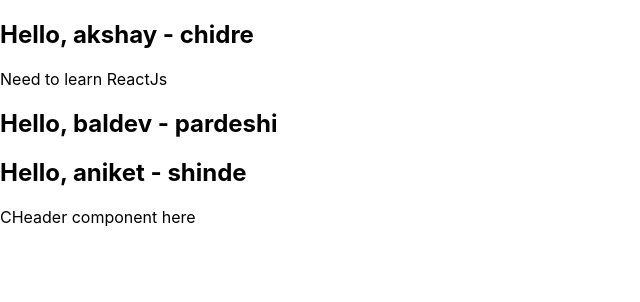
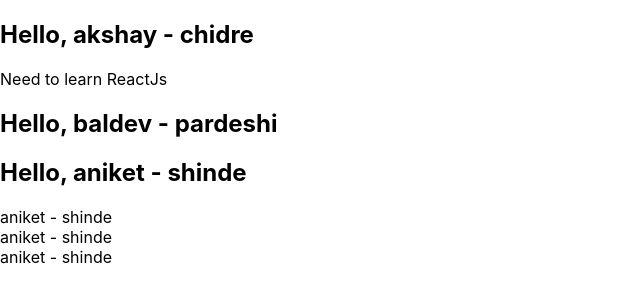
Before and after one commit to AKSHAYCHIDRE/React.JS_25_02_2021, a React (Create React App) app: page / in a window 1280 px wide. Shown: the top 302 px of the page, without its empty margins (0-640 px from the left). Built offline with nearby package versions, Linux system fonts and the light colour scheme.

Commit message:
Day #6 learn use props in class component

```diff
--- a/src/App.js
+++ b/src/App.js
@@ -69,7 +69,9 @@ class App extends React.Component{
          </Header>
          <Header name="baldev" last="pardeshi"/>
          <Header name="aniket" last="shinde"/>
-         <CHeader/>
+         <CHeader name="aniket" last="shinde"/>
+         <CHeader name="aniket" last="shinde"/>
+         <CHeader name="aniket" last="shinde"/>
       </div>
     )
   }
--- a/src/component/CHeader.js
+++ b/src/component/CHeader.js
@@ -1,15 +1,25 @@
 import React from 'react';
+
+
+// class CHeader extends React.Component{
+//     render(){
+//         return(
+//             <div>
+//                 CHeader component here
+//             </div>
+//         )
+//     }
+// }
 
 
 class CHeader extends React.Component{
     render(){
         return(
             <div>
-                CHeader component here
+                {this.props.name} - {this.props.last}
             </div>
         )
     }
 }
 
-
 export default CHeader;
```
Also changed, not shown: src/component/Header.js (line endings or trailing spaces), 1 other file (tests, documents, lock files or other folders).
